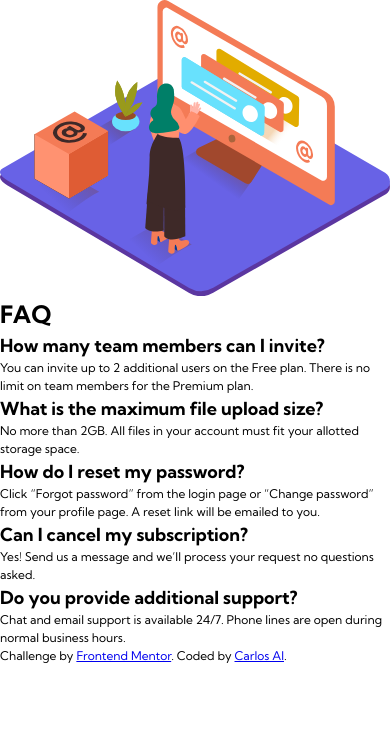
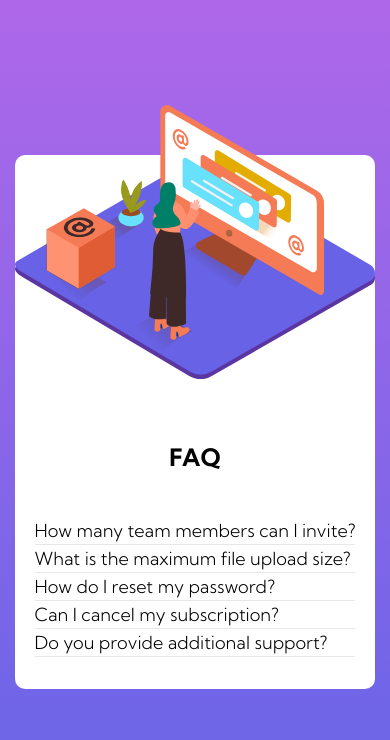
Before and after one commit to crsaele/faq-accordion-card-main, a plain HTML site: page index.html in a window 390 px wide. Drawn offline with Linux system fonts and the light colour scheme.

Commit message:
Added javascript and changed div to ul li elements

```diff
--- a/accordion.js
+++ b/accordion.js
@@ -0,0 +1,24 @@
+// Get all accordion items
+const accordionItems = document.querySelectorAll('.accordion-item');
+
+// Add event listener to each accordion item
+accordionItems.forEach((item) => {
+  // Get the heading element (h2) inside the accordion item
+  const heading = item.querySelector('h2');
+
+  // Add event listener to the heading
+  heading.addEventListener('click', () => {
+    // Get the paragraph element (p) inside the accordion item
+    const paragraph = item.querySelector('p');
+
+    // Toggle the 'active' class on the accordion item
+    item.classList.toggle('active');
+
+    // If the accordion item is active, show the paragraph; otherwise, hide it
+    if (item.classList.contains('active')) {
+      paragraph.style.display = 'block';
+    } else {
+      paragraph.style.display = 'none';
+    }
+  });
+});
--- a/index.html
+++ b/index.html
@@ -19,38 +19,40 @@
 </head>
 <body>
   <main class="card">
+    <img src="images/illustration-woman-online-mobile.svg" class="card-img" alt="illustration-woman-online-mobile">
     <header>
-      <img src="images/illustration-woman-online-mobile.svg" alt="illustration-woman-online-mobile">
       <h1>FAQ</h1>
     </header>
-    <div class="accordion">
-      <div class="accordion-item">
+    <ul class="accordion">
+      <li class="accordion-item">
         <h2>How many team members can I invite?</h2>
         <p>You can invite up to 2 additional users on the Free plan. There is no limit on
           team members for the Premium plan.</p>
-      </div>
-      <div class="accordion-item">
+      </li>
+      <li class="accordion-item">
         <h2>What is the maximum file upload size?</h2>
         <p>No more than 2GB. All files in your account must fit your allotted storage space.</p>
-      </div>
-      <div class="accordion-item">
+      </li>
+      <li class="accordion-item">
         <h2>How do I reset my password?</h2>
         <p>Click “Forgot password” from the login page or “Change password” from your profile page.
           A reset link will be emailed to you.</p>
-      </div>
-      <div class="accordion-item">
+      </li>
+      <li class="accordion-item">
         <h2>Can I cancel my subscription?</h2>
         <p>Yes! Send us a message and we’ll process your request no questions asked.</p>
-      </div>
-      <div class="accordion-item">
+      </li>
+      <li class="accordion-item">
         <h2>Do you provide additional support?</h2>
         <p>Chat and email support is available 24/7. Phone lines are open during normal business hours.</p>
-      </div>
-    </div>
+      </li>
+    </ul>
   </main>
   <footer class="attribution">
     Challenge by <a href="https://www.frontendmentor.io/challenges/faq-accordion-card-XlyjD0Oam" target="_blank">Frontend Mentor</a>.
     Coded by <a href="https://github.com/crsaele">Carlos Al</a>.
   </div>
+<!-- Javascript file to display the accordion -->
+<script src="accordion.js"></script>
 </body>
 </html>
--- a/style.css
+++ b/style.css
@@ -20,4 +20,69 @@
 body {
     font-size: 12px;
     font-family: var(--kumbhSans);
+    background-image: linear-gradient(var(--softViolet), var(--softBlue));
+    display: flex;
+    flex-direction: column;
+    justify-content: center;
+    align-items: center;
+    min-height: 100vh;
 }
+
+header {
+  text-align: center;
+}
+
+h1 {
+  padding: 10px 0;
+}
+
+h2 {
+  font-weight: 300;
+}
+
+h2:active {
+  font-weight: 700;
+}
+
+ul {
+  list-style-type: none;
+}
+
+p {
+  display: none;
+}
+
+footer {
+  display: none;
+}
+
+.card {
+  background-color: white;
+  border-radius: 10px;
+}
+
+.card-img {
+  position: relative;
+  bottom: 50px;
+}
+
+.accordion {
+  padding: 20px;
+}
+
+.accordion-item {
+  border-bottom: 1px solid var(--lightGrayBlue);
+}
+
+.accordion-item h2 {
+  cursor: pointer;
+}
+
+.accordion-item p {
+  display: none;
+  padding: 10px;
+}
+
+.accordion-item.active p {
+  display: block;
+}
```
